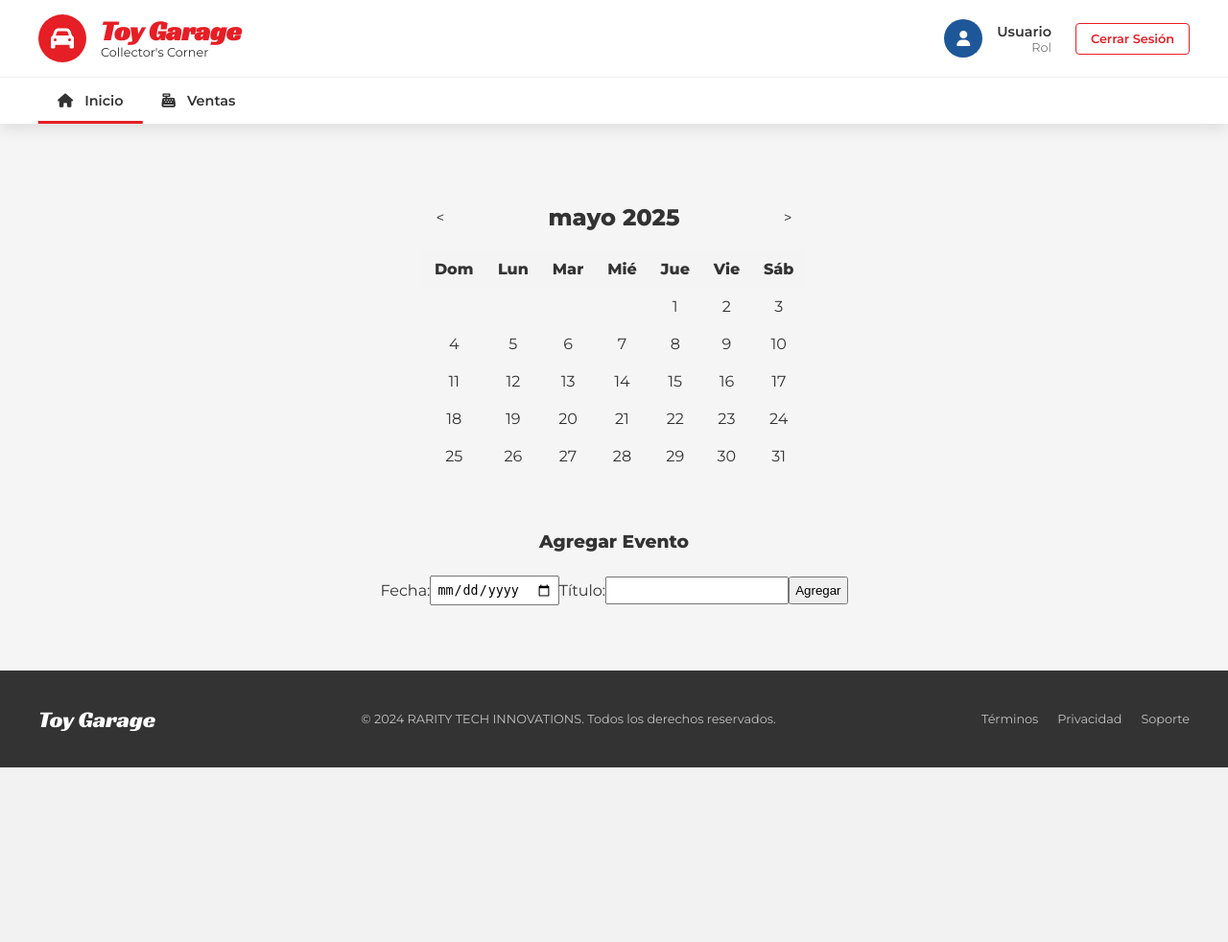
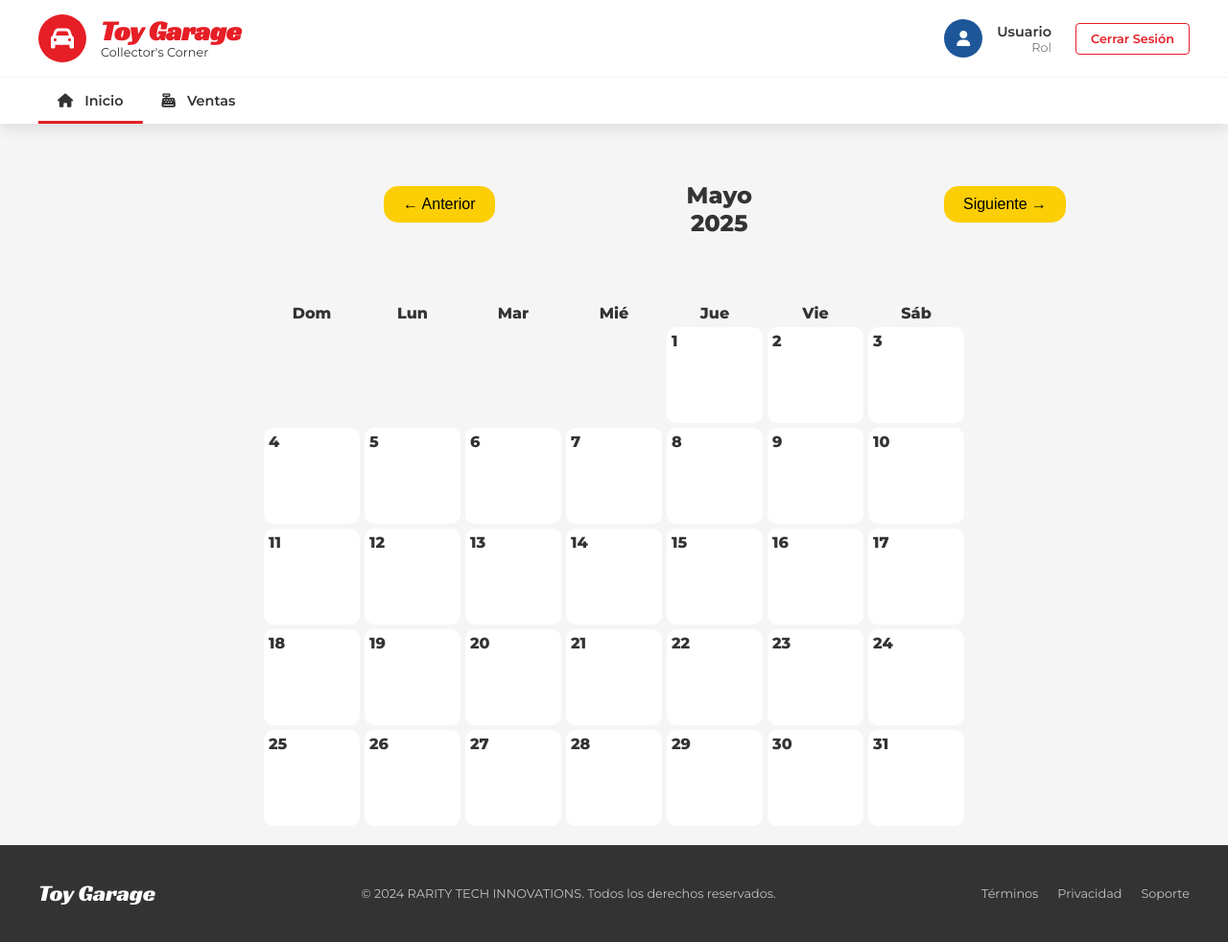
Before and after one commit to BryGP/CollectorCorner, a PHP site: page /calendario.html in a window 1280 px wide. Shown: the whole page at 96% size. Before the commit the page ends 800 px from the top, so only its background shows below. Run offline with PHP 8.4, Linux system fonts and the light colour scheme.

Commit message:
Calendario

```diff
--- a/public/calendario.html
+++ b/public/calendario.html
@@ -44,108 +44,165 @@
     </header>
 
     <!-- Contenido principal -->
-    <main>
-        <div class="calendar-container">
-            <div class="calendar-header">
-                <button id="prevMonth" class="boton-mes">&lt;</button>
-                <h2 id="monthYear"></h2>
-                <button id="nextMonth" class="boton-mes">&gt;</button>
+    <div class="month-nav">
+        <button class="button-month" onclick="changeMonth(-1)">← Anterior</button>
+        <h2 class="h2-calendar" id="monthYear"></h2>
+        <button class="button-month" onclick="changeMonth(1)">Siguiente →</button>
     </div>
-            <table class="calendar">
-                <thead>
-                    <tr>
-                        <th>Dom</th>
-                        <th>Lun</th>
-                        <th>Mar</th>
-                        <th>Mié</th>
-                        <th>Jue</th>
-                        <th>Vie</th>
-                        <th>Sáb</th>
-                    </tr>
-                </thead>
-                <tbody id="calendarBody">
-                    <!-- Calendar dates will be generated here -->
-                </tbody>
-            </table>
+    <div id="calendar"></div>
+
+    <!-- Modal -->
+    <div id="eventModal" class="modal">
+        <div class="modal-content">
+            <span class="close" onclick="closeModal()">&times;</span>
+            <h3 id="modalTitle">Eventos</h3>
+
+            <div id="eventList"></div>
+
+            <hr>
+            <h4>Nuevo Evento</h4>
+            <input class="input-event" type="text" id="eventTitle" placeholder="Título del evento"
+                style="width: 100%;"><br><br>
+            <textarea class="text-area-event" id="eventDetails" placeholder="Detalles" rows="3"
+                style="width: 100%;"></textarea><br><br>
+            <button class="button-event" onclick="addEvent()">Agregar Evento</button>
         </div>
-
-        <div class="event-form">
-            <h3>Agregar Evento</h3>
-            <form id="eventForm">
-                <label for="eventDate">Fecha:</label>
-                <input type="date" id="eventDate" required>
-                <label for="eventTitle">Título:</label>
-                <input type="text" id="eventTitle" required>
-                <button type="submit" class="boton-agregar">Agregar</button>
-            </form>
     </div>
 
     <script>
-            const calendarBody = document.getElementById('calendarBody');
-            const monthYear = document.getElementById('monthYear');
-            const prevMonth = document.getElementById('prevMonth');
-            const nextMonth = document.getElementById('nextMonth');
-            const eventForm = document.getElementById('eventForm');
-            const eventDate = document.getElementById('eventDate');
-            const eventTitle = document.getElementById('eventTitle');
+        const calendar = document.getElementById("calendar");
+        const monthYear = document.getElementById("monthYear");
+        const modal = document.getElementById("eventModal");
+        const modalTitle = document.getElementById("modalTitle");
+        const eventList = document.getElementById("eventList");
+        const eventTitle = document.getElementById("eventTitle");
+        const eventDetails = document.getElementById("eventDetails");
 
         let currentDate = new Date();
+        let selectedDay = null;
+        let selectedKey = null;
 
-            function renderCalendar() {
-                calendarBody.innerHTML = '';
-                const month = currentDate.getMonth();
-                const year = currentDate.getFullYear();
-                monthYear.textContent = `${currentDate.toLocaleString('es-ES', { month: 'long' })} ${year}`;
+        function getKey(date) {
+            return `eventos-${date.getFullYear()}-${String(date.getMonth()).padStart(2, '0')}`;
+        }
+
+        function loadEvents(key) {
+            return JSON.parse(localStorage.getItem(key)) || {};
+        }
+
+        function saveEvents(key, events) {
+            localStorage.setItem(key, JSON.stringify(events));
+        }
+
+        function renderCalendar(date) {
+            calendar.innerHTML = "";
+            const year = date.getFullYear();
+            const month = date.getMonth();
+            const monthKey = getKey(date);
+            const events = loadEvents(monthKey);
+
+            const monthNames = ["Enero", "Febrero", "Marzo", "Abril", "Mayo", "Junio",
+                "Julio", "Agosto", "Septiembre", "Octubre", "Noviembre", "Diciembre"];
+            monthYear.textContent = `${monthNames[month]} ${year}`;
 
             const firstDay = new Date(year, month, 1).getDay();
             const daysInMonth = new Date(year, month + 1, 0).getDate();
 
-                let date = 1;
-                for (let i = 0; i < 6; i++) {
-                    const row = document.createElement('tr');
-                    for (let j = 0; j < 7; j++) {
-                        const cell = document.createElement('td');
-                        if (i === 0 && j < firstDay) {
-                            cell.textContent = '';
-                        } else if (date > daysInMonth) {
-                            break;
-                        } else {
-                            cell.textContent = date;
-                            cell.dataset.date = `${year}-${String(month + 1).padStart(2, '0')}-${String(date).padStart(2, '0')}`;
-                            cell.addEventListener('click', () => {
-                                eventDate.value = cell.dataset.date;
+            ["Dom", "Lun", "Mar", "Mié", "Jue", "Vie", "Sáb"].forEach(d => {
+                const dayName = document.createElement("div");
+                dayName.textContent = d;
+                dayName.classList.add("day-name");
+                calendar.appendChild(dayName);
             });
-                            date++;
+
+            for (let i = 0; i < firstDay; i++) {
+                calendar.appendChild(document.createElement("div"));
             }
-                        row.appendChild(cell);
+
+            for (let day = 1; day <= daysInMonth; day++) {
+                const dayDiv = document.createElement("div");
+                dayDiv.classList.add("day");
+                dayDiv.innerHTML = `<strong>${day}</strong>`;
+
+                const dayKey = day.toString();
+                if (events[dayKey]) {
+                    events[dayKey].forEach(ev => {
+                        const eventDiv = document.createElement("div");
+                        eventDiv.classList.add("event");
+                        eventDiv.textContent = ev.title;
+                        dayDiv.appendChild(eventDiv);
+                    });
                 }
-                    calendarBody.appendChild(row);
+
+                dayDiv.addEventListener("click", () => openModal(dayKey, monthKey, day, events));
+
+                calendar.appendChild(dayDiv);
             }
         }
 
-            prevMonth.addEventListener('click', () => {
-                currentDate.setMonth(currentDate.getMonth() - 1);
-                renderCalendar();
+        function changeMonth(delta) {
+            currentDate.setMonth(currentDate.getMonth() + delta);
+            renderCalendar(currentDate);
+        }
+
+        function openModal(dayKey, monthKey, day, events) {
+            selectedDay = dayKey;
+            selectedKey = monthKey;
+            modal.style.display = "flex";
+            modalTitle.textContent = `Eventos del ${day} de ${monthYear.textContent}`;
+            eventTitle.value = "";
+            eventDetails.value = "";
+
+            eventList.innerHTML = "";
+
+            const eventArray = events[dayKey] || [];
+            eventArray.forEach((ev, index) => {
+                const entry = document.createElement("div");
+                entry.classList.add("event-entry");
+                entry.innerHTML = `
+          <div>
+            <strong>${ev.title}</strong>
+            <small>${ev.details}</small>
+          </div>
+          <button onclick="deleteEvent(${index})">🗑️</button>
+        `;
+                eventList.appendChild(entry);
             });
+        }
 
-            nextMonth.addEventListener('click', () => {
-                currentDate.setMonth(currentDate.getMonth() + 1);
-                renderCalendar();
-            });
+        function closeModal() {
+            modal.style.display = "none";
+        }
 
-            eventForm.addEventListener('submit', (e) => {
-                e.preventDefault();
-                const event = {
-                    date: eventDate.value,
-                    title: eventTitle.value
-                };
-                alert(`Evento agregado: ${event.title} el ${event.date}`);
-                eventForm.reset();
-            });
+        function addEvent() {
+            const title = eventTitle.value.trim();
+            const details = eventDetails.value.trim();
+            if (!title) return alert("El título es obligatorio");
 
-            renderCalendar();
+            const events = loadEvents(selectedKey);
+            if (!events[selectedDay]) events[selectedDay] = [];
+
+            events[selectedDay].push({ title, details });
+            saveEvents(selectedKey, events);
+            renderCalendar(currentDate);
+            openModal(selectedDay, selectedKey, selectedDay, events);
+        }
+
+        function deleteEvent(index) {
+            const events = loadEvents(selectedKey);
+            if (!events[selectedDay]) return;
+
+            if (confirm("¿Estás seguro de eliminar este evento?")) {
+                events[selectedDay].splice(index, 1);
+                if (events[selectedDay].length === 0) delete events[selectedDay];
+                saveEvents(selectedKey, events);
+                renderCalendar(currentDate);
+                openModal(selectedDay, selectedKey, selectedDay, events);
+            }
+        }
+
+        renderCalendar(currentDate);
     </script>
-    </main>
 
     <footer>
         <div class="footer-content">
--- a/public/css/menu1.css
+++ b/public/css/menu1.css
@@ -37,23 +37,11 @@ body {
     font-family: "Montserrat", sans-serif;
     margin: 0;
     padding: 0;
+    display: flex;
+    flex-direction: column;
+    min-height: 100vh;
     background-color: var(--light-gray);
     color: var(--dark-gray);
-    display: flex;
-    flex-direction: column;
-    height: 100vh;
-}
-
-main {
-    flex-grow: 1;
-    padding: 20px 40px 40px 40px; /* TOP reducido */
-    max-width: 1200px;
-    margin: 0 auto;
-    width: 100%;
-    box-sizing: border-box;
-    display: flex;
-    flex-direction: column;
-    justify-content: center; /* Esto centra verticalmente si el contenido es corto */
 }
 
 /* ======== HEADER ======== */
@@ -64,7 +52,6 @@ header {
     position: sticky;
     top: 0;
     z-index: 100;
-    margin-bottom: 0;
 }
 
 .header-top {
@@ -234,7 +221,6 @@ main {
     margin-bottom: 30px;
     position: relative;
     display: inline-block;
-    margin-top: 0;
 }
 
 .page-title::after {
@@ -263,8 +249,7 @@ main {
     text-decoration: none;
     color: var(--dark-gray);
     position: relative;
-    min-height: 180px;
-    height: auto;
+    height: 200px;
     display: flex;
     flex-direction: column;
     animation: fadeIn 0.6s ease-out backwards;
@@ -408,69 +393,173 @@ footer {
 
 /* ======== Calendario ======== */
 
-.calendar-container {
+#calendar {
+    display: grid;
+    grid-template-columns: repeat(7, 1fr);
+    max-width: 100%;
+    margin: 20px auto;
+    gap: 5px;
+    align-items: center;
+}
+
+.month-nav {
+    display: flex;
+    align-items: center;
+    justify-content: space-between;
+    margin: 40px 200px;
+}
+
+.day {
+    width: 100px;
+    /* o el ancho que uses */
+    height: 100px;
+    /* altura fija */
+    box-sizing: border-box;
+    overflow: hidden;
+    padding: 5px;
+    border-radius: 10px;
     display: flex;
     flex-direction: column;
-    align-items: center;
-    margin: 20px;
+    justify-content: flex-start;
+    background-color: white;
+    position: relative;
 }
 
-.calendar-header {
+.day-name {
+    font-weight: bold;
+    text-align: center;
+    color: #333;
+}
+
+.day {
+    cursor: pointer;
+}
+
+.day:hover {
+    background-color: var(--primary-red);
+    color: white;
+}
+
+.event {
+    background-color: var(--primary-red);
+    color: white;
+    margin-top: 4px;
+    padding: 2px 4px;
+    font-size: 12px;
+    border-radius: 4px;
+    overflow: hidden;
+    text-overflow: ellipsis;
+    white-space: nowrap;
+    width: 100%;
+}
+
+.event:hover {
+    background-color: var(--primary-blue);
+    color: white;
+}
+
+.h2-calendar {
+    margin-bottom: 10px;
+    text-align: center;
+    flex: 1;
+}
+
+.button-month {
+    background-color: var(--accent-yellow);
+    color: var(--black);
+    border: none;
+    cursor: pointer;
+    border-radius: 15px;
+    padding: 10px 20px;
+    font-size: 1em;
+    flex-shrink: 0;
+    /* evita que se estiren */
+    margin: 0 200px;
+}
+
+/* Modal */
+.modal {
+    display: none;
+    position: fixed;
+    z-index: 1000;
+    left: 0;
+    top: 0;
+    width: 100%;
+    height: 100%;
+    background: rgba(0, 0, 0, 0.6);
+    justify-content: center;
+    align-items: center;
+}
+
+.modal-content {
+    background: white;
+    padding: 20px;
+    border-radius: 10px;
+    width: 400px;
+    max-height: 80vh;
+    overflow-y: auto;
+    position: relative;
+}
+
+.modal-content h3 {
+    margin-top: 0;
+}
+
+.close {
+    position: absolute;
+    top: 5px;
+    right: 10px;
+    cursor: pointer;
+    font-size: 20px;
+    color: #888;
+}
+
+.close:hover {
+    color: var(--primary-red);
+}
+
+.event-entry {
     display: flex;
     justify-content: space-between;
-    align-items: center;
-    width: 100%;
-    max-width: 400px;
-}
-
-.calendar {
-    width: 100%;
-    max-width: 400px;
-    border-collapse: collapse;
-}
-
-.calendar th,
-.calendar td {
-    border: 0px solid #ddd;
-    padding: 10px;
-    text-align: center;
-}
-
-.calendar th {
-    background-color: #f4f4f4;
-}
-
-.boton-mes {
-    background-color: var(--accent-color);
-    color: var(--secondary-text-color);
-    padding: 10px 15px;
-    border: none;
-    cursor: pointer;
+    margin: 5px 0;
+    background: #f0f0f0;
+    padding: 5px;
     border-radius: 5px;
 }
 
-.event-form {
-    margin: 20px;
-    text-align: center;
-    align-items: center;
-    justify-content: center;
+.event-entry small {
+    display: block;
+    font-size: 0.8em;
+    color: #555;
 }
 
-.event-form form {
-    display: flex;
-    flex-direction: row;
-    align-items: center;
-    justify-content: center;
+.input-event {
+    width: 100%;
+    padding: 5px;
+    margin-bottom: 10px;
+    border-radius: 10px;
+    border: 1px solid #ccc;
 }
 
-.event-form label {
-    margin: 5px 0;
+.button-event {
+    background-color: var(--dark-gray);
+    color: white;
+    border: none;
+    padding: 10px 15px;
+    border-radius: 10px;
+    cursor: pointer;
 }
 
-.event-form input,
-.event-form button {
-    margin: 5px 0;
+.button-event:hover {
+    background-color: var(--accent-yellow);
+    color: black;
+}
+
+.text-area-event {
+    width: 100%;
     padding: 5px;
+    border-radius: 10px;
+    border: 1px solid #ccc;
 }
 
 
```
Also changed, not shown: public/about.html (+19 -16 lines). Lines whose indentation alone changed are shown as unchanged.
